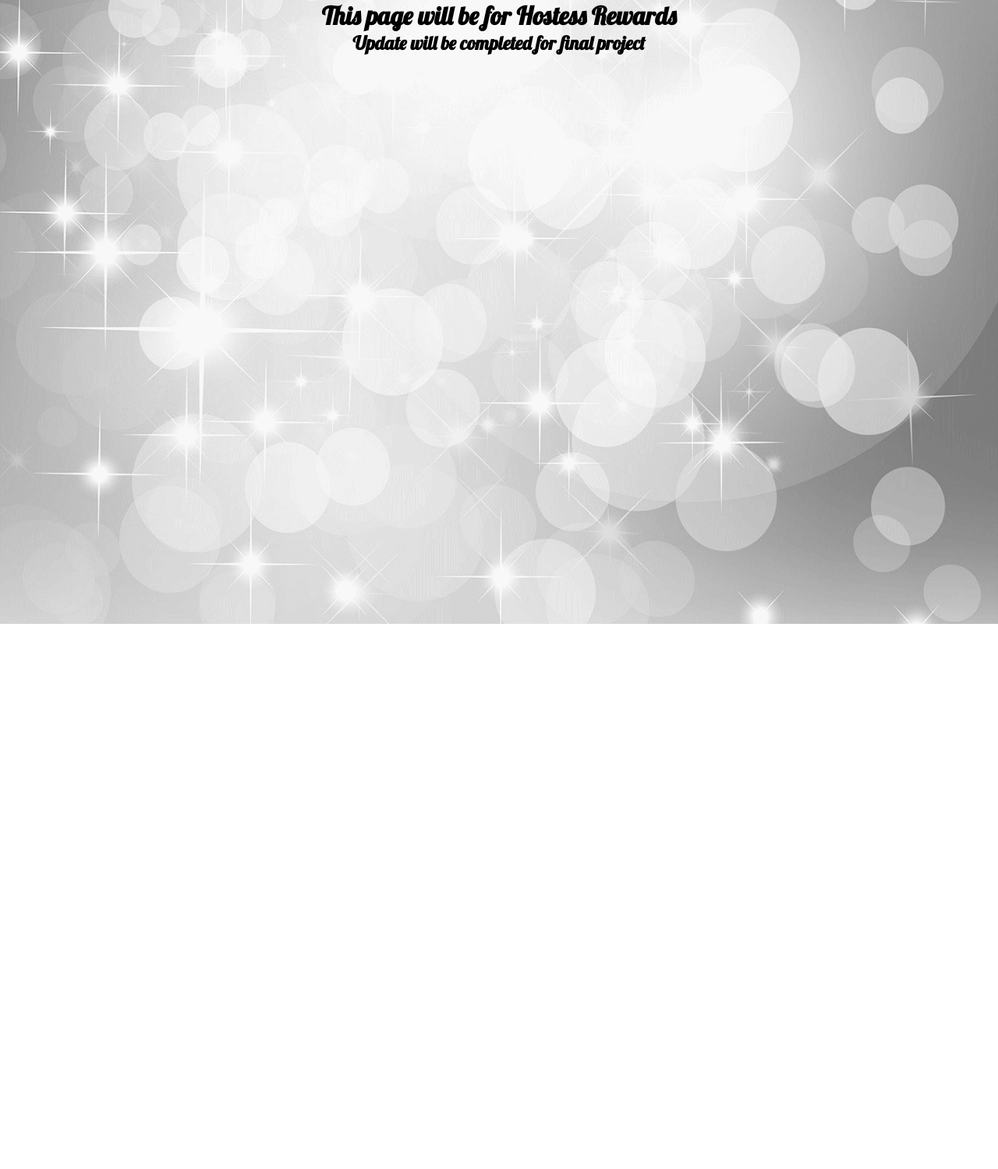
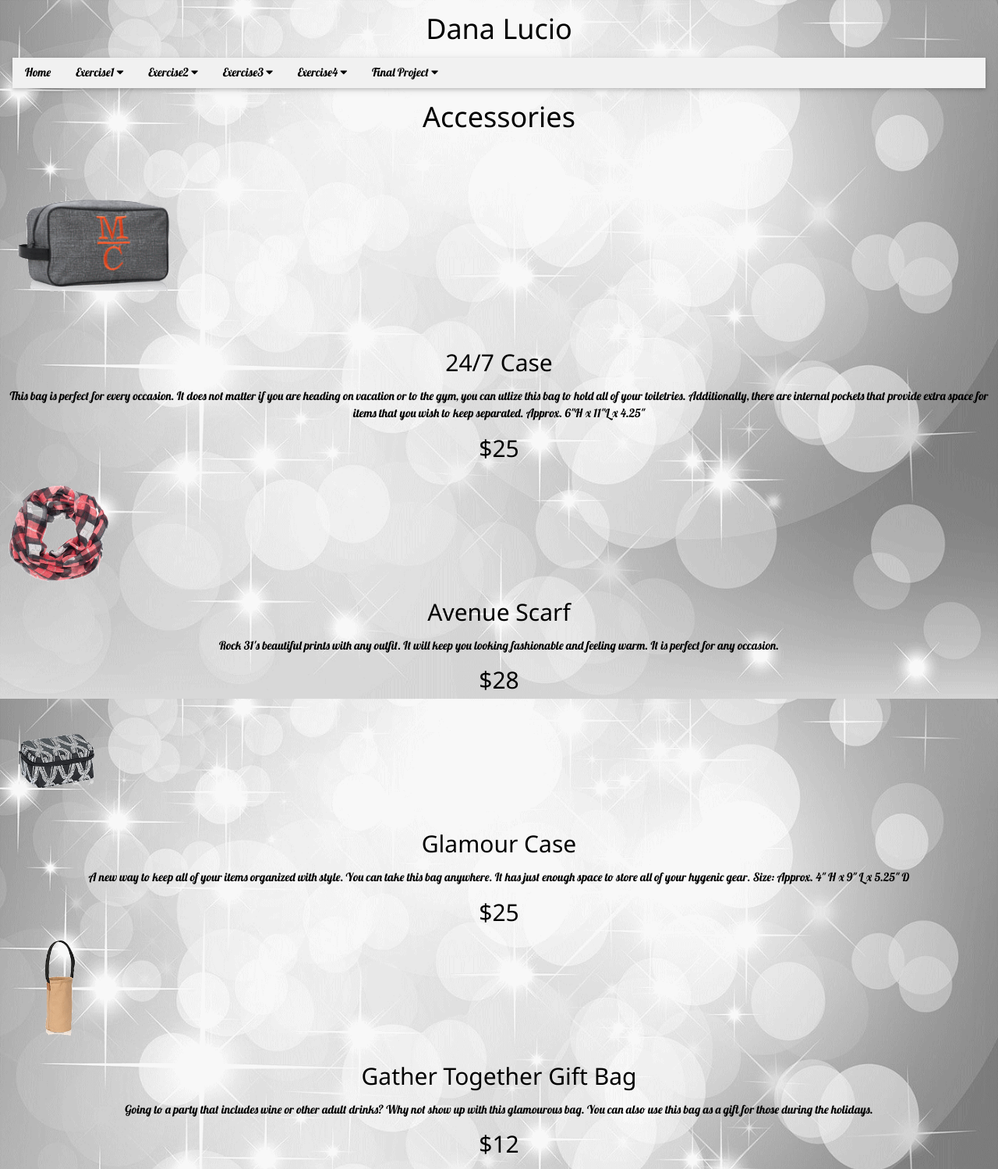
Before and after one commit to dana88/CMST386, a plain HTML site: page FinalProject/accessories.html in a window 1280 px wide. Shown: the whole page at 78% size. Before the commit the page ends 800 px from the top, so only its background shows below. Drawn offline with nearby package versions, Linux system fonts and the light colour scheme; a web font is replaced by a local one.

Commit message:
adding accessories

```diff
--- a/FinalProject/accessories.html
+++ b/FinalProject/accessories.html
@@ -4,9 +4,80 @@
   <meta charset="UTF-8">
   <meta name="viewport" content="width=device-width, initial-scale=1.0">
   <meta http-equiv="X-UA-Compatible" content="ie=edge">
-  <title>Exercise 1-Dana Lucio</title>
+  <title>Final Project-Accessories</title>
+  <link rel="stylesheet" href="http://www.w3schools.com/lib/w3.css">
+  <link rel="stylesheet" href="https://cdnjs.cloudflare.com/ajax/libs/font-awesome/4.7.0/css/font-awesome.min.css">
+  <link rel="stylesheet" type="text/css" href="cloudflare.css">
   <link rel="stylesheet" type="text/css" href="dana.css">
-</head>
+  <link rel="stylesheet" type="text/css" href="w3.css">
+
+  <div class="w3-container">
+    <h1>Dana Lucio</h1>
+    <ul class="w3-navbar w3-card-2 w3-light-grey">
+      <li><a href="https://dana88.github.io/cmst386/">Home</a></li>
+          <li class="w3-dropdown-hover">
+        <a href="../exercise1">Exercise1 <i class="fa fa-caret-down"></i></a>
+        <div class="w3-dropdown-content w3-white w3-card-4">
+          <a href="../exercise1/index.html">Index</a>
+          <a href="../exercise1/gallery.html">Gallery</a>
+          <li class="w3-dropdown-hover">
+        <a href="../exercise2">Exercise2 <i class="fa fa-caret-down"></i></a>
+        <div class="w3-dropdown-content w3-white w3-card-4">
+          <a href="../exercise2/index.html">Index</a>
+          <a href="../exercise2/gallery.html">Gallery</a>
+          <a href="../exercise2/contact.html">Contact</a>
+          <li class="w3-dropdown-hover">
+        <a href="../exercise3">Exercise3 <i class="fa fa-caret-down"></i></a>
+        <div class="w3-dropdown-content w3-white w3-card-4">
+          <a href="../exercise3/temperatureprompt.html">Temperature Prompt</a>
+          <a href="../exercise3/temperature.html">Temperatures</a>
+          <a href="../exercise3/flowchart.html">Flow Chart</a>
+        <li class="w3-dropdown-hover">
+        <a href="../exercise4">Exercise4 <i class="fa fa-caret-down"></i></a>
+        <div class="w3-dropdown-content w3-white w3-card-4">
+          <a href="../exercise4/casino.html">Casino</a>
+          <li class="w3-dropdown-hover">
+        <a href="../FinalProject">Final Project <i class="fa fa-caret-down"></i></a>
+        <div class="w3-dropdown-content w3-white w3-card-4">
+          <a href="../FinalProject/accessories.html">Accessories</a>
+          <a href="../FinalProject/host.html">Hostess Rewards</a>
+          <a href="../FinalProject/Jewelry.html">Jewelry</a>
+          <a href="../FinalProject/join.html">Join Our Team</a>
+          <a href="../FinalProject/purses.html">Purses and Wallets</a>
+          <a href="../FinalProject/stationary.html">Stationary and Gifts</a>
+          <a href="../FinalProject/Storage.html">Storage and Utility</a>
+          <a href="../FinalProject/Totes.html">Totes and Thermals</a>
+
+
+        </div>
+      </li>
+    </ul>
+  </div>
+  </head>
 <body>
-<h1>This page will be for Hostess Rewards</h1>
-<h2>Update will be completed for final project</h2>
+<h1>Accessories</h1>
+<div class="responsive">
+<div class="img">
+  <a target="_blank" href="case.gif">
+  <img id="di's" alt="" src="case.gif" width="250" height="250">
+  </a>
+  </div>
+</div>
+<h2>24/7 Case</h2>
+<p>This bag is perfect for every occasion.  It does not matter if you are heading on vacation or to the gym, you can utlize this bag to hold all of your toiletries.  Additionally, there are internal pockets that provide extra space for items that you wish to keep separated.
+Approx. 6"H x 11"L x 4.25"</p>
+<h2>$25</h2>
+<img id="scarf" alt="" src="scarf.gif" width="150" height="150">
+<h2>Avenue Scarf</h2>
+<p>Rock 31's beautiful prints with any outfit.  It will keep you looking fashionable and feeling warm.  It is perfect for any occasion.</p>
+<h2>$28</h2>
+<img id="case2" alt="" src="case2.gif" width="150" height="150">
+<h2>Glamour Case</h2>
+<p>A new way to keep all of your items organized with style.  You can take this bag anywhere.  It has just enough space to store all of your hygenic gear.  Size: Approx. 4" H x 9" L x 5.25" D</p>
+<h2>$25</h2>
+<img id="gift" alt="" src="gift.gif" width="150" height="150">
+<h2>Gather Together Gift Bag</h2>
+<p>Going to a party that includes wine or other adult drinks?  Why not show up with this glamourous bag.  You can also use this bag as a gift for those during the holidays.</p>
+<h2>$12</h2>
+</body>
+</html>
```
Also changed, not shown: 1 other file.
